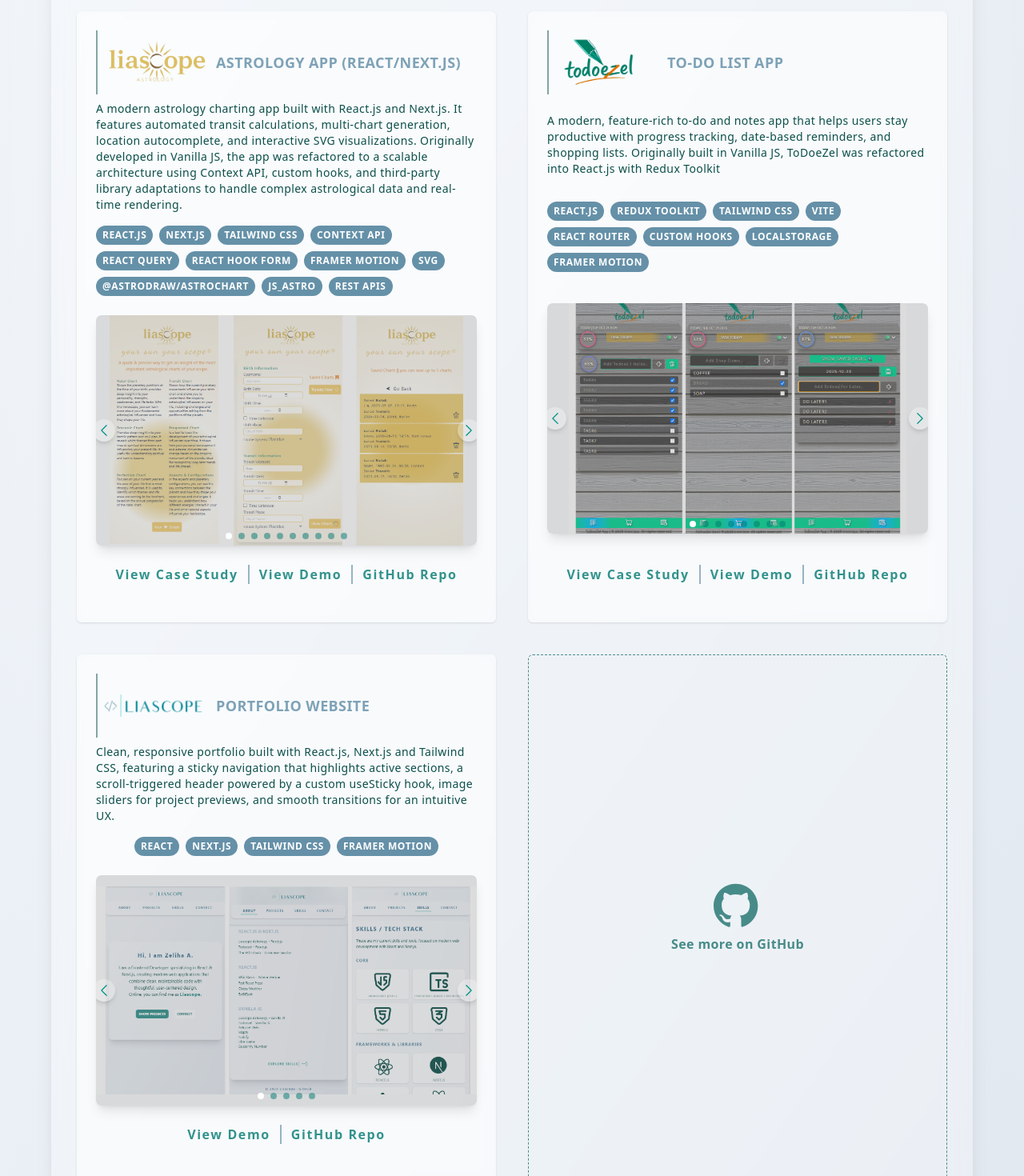
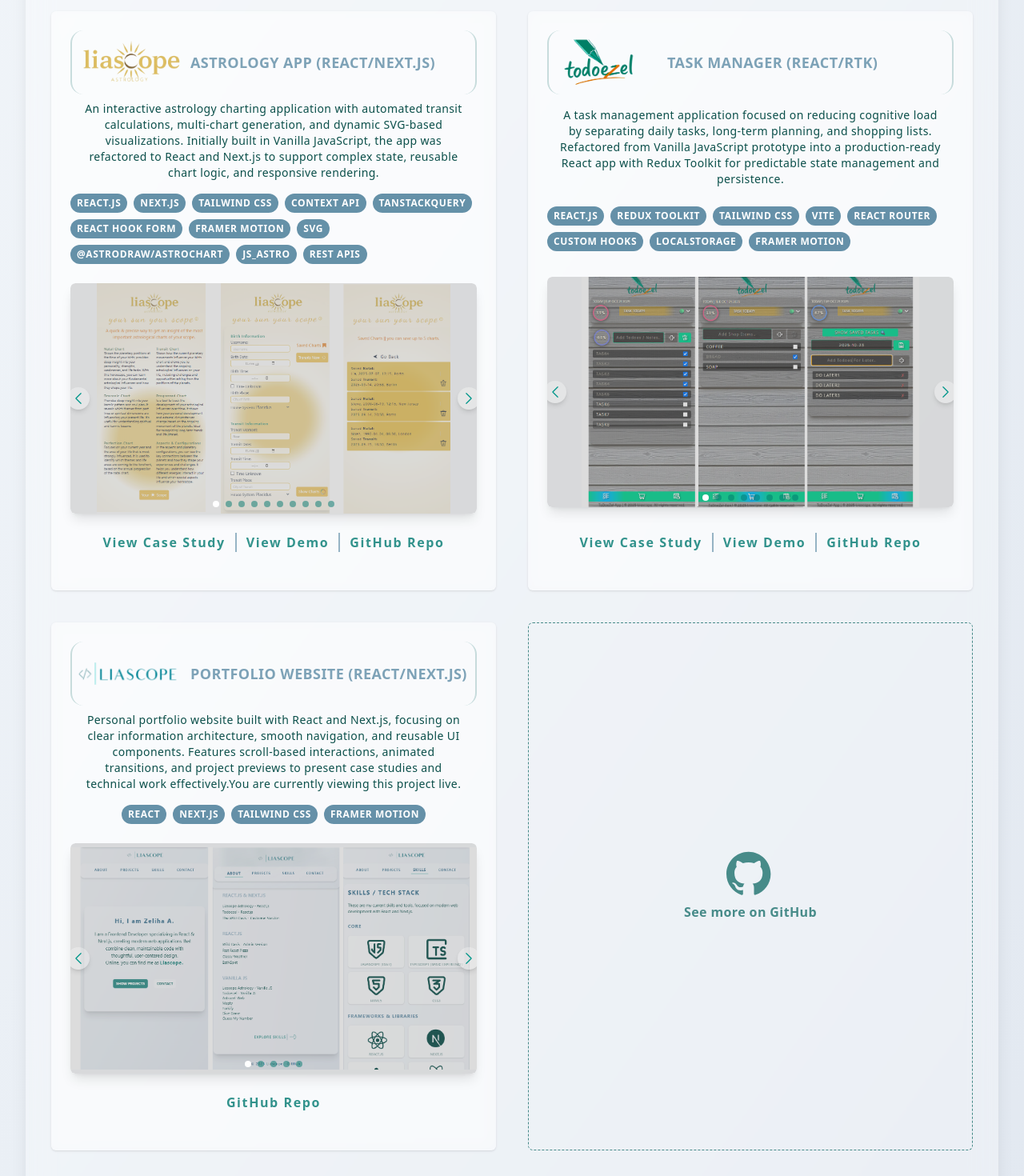
Before and after one commit to liascope/portfolio, a Next.js app: page /projects in a window 1280 px wide. Shown: the part 360-1830 px from the top of the page at 80% size. Built offline with nearby package versions, Linux system fonts and the light colour scheme.

Commit message:
chore: improve project cards content and layout

```diff
--- a/app/__components.js/CaseStudy/AstroReactNext.js
+++ b/app/__components.js/CaseStudy/AstroReactNext.js
@@ -337,7 +337,7 @@ This project strengthened my architectural thinking and highlighted the importan
     Other Case Studies
   </h3>
   <div className="flex justify-center gap-4 text-teal-700/40 tracking-wider font-semibold text-sm">
-   <Link href="/projects/casestudy/Todoezel" className="hover:text-teal-600/60" target="_blanked" >To-Do List App - React.js</Link>
+   <Link href="/projects/casestudy/Todoezel" className="hover:text-teal-600/60" target="_blanked" >Todoezel Task Manager - React/Redux Toolkit</Link>
   </div>
 </section>
         </footer>
--- a/app/__components.js/CaseStudy/HeaderCS.js
+++ b/app/__components.js/CaseStudy/HeaderCS.js
@@ -1,6 +1,6 @@
 import Image from "next/image"
 export default function HeaderCS ({img, children}) { return (
-      <header className='flex flex-row justify-start items-center w-full border-l-4 border-teal-900/50 sm:gap-10 mb-2 sm:pl-3 h-xs'>
+      <header className='flex flex-row justify-start items-center w-full border-x-4 border-teal-800/20 rounded-2xl sm:gap-10 mb-2 sm:pl-3 h-xs'>
                   <div className="relative w-38 h-20 sm:w-50 sm:h-50 ">
   <Image
     src={`/${img}/0.png`}
--- a/app/__components.js/CaseStudy/Todoezel.js
+++ b/app/__components.js/CaseStudy/Todoezel.js
@@ -7,7 +7,7 @@ export default function Todoezel() {
 
   return (<main className="min-h-screen bg-gradient-to-br from-slate-100 to-slate-200 text-teal-900 p-4 ">
       <section className="max-w-6xl mx-auto bg-white/30 backdrop-blur-lg rounded-xl p-4 sm:p-8 shadow-2xl text-base sm:text-lg ">
-      <HeaderCS img="todoReact">To-Do List App</HeaderCS>
+      <HeaderCS img="todoReact">Task Manager (React / Redux Toolkit)</HeaderCS>
 
         <article className="my-2">
           <p className="p-6">
@@ -238,7 +238,7 @@ export default function Todoezel() {
     Other Case Studies
   </h3>
   <div className="flex justify-center gap-4 text-teal-700/40 tracking-wider font-semibold text-sm">
- <Link href="/projects/casestudy/LiascopeAstrologyReactNext" className="hover:text-teal-600/60 " target="_blanked">Astrology App - React/Next.js</Link>
+ <Link href="/projects/casestudy/LiascopeAstrologyReactNext" className="hover:text-teal-600/60 " target="_blanked">Liascope Astrology - React/Next.js</Link>
   </div>
 </section>
         </footer>
--- a/app/__components.js/Header.js
+++ b/app/__components.js/Header.js
@@ -26,7 +26,7 @@ export default function Header() {
         </div>
       </Link>
 
-      <nav className="w-full sm:text-lg text-sm text-sky-900/70 font-bold tracking-widest uppercase max-w-6xl mx-auto px-4 py-4 flex justify-evenly items-center backdrop-blur-lg bg-white/30 rounded-2xl shadow-md sm:mb-7 mb-4">
+      <nav className="w-full sm:text-lg text-sm text-sky-900/70 font-bold tracking-widest uppercase max-w-7xl mx-auto px-4 py-4 flex justify-evenly items-center backdrop-blur-lg bg-white/30 rounded-2xl shadow-md sm:mb-7 mb-4">
         {navLinks.map((link) => {
           const isActive = pathname === link.href;
           return (
--- a/app/__components.js/Pages/About.js
+++ b/app/__components.js/Pages/About.js
@@ -8,7 +8,7 @@ export default function About() {
   const [open, setOpen] = useState(false)
 
   return ( <main className="min-h-screen bg-gradient-to-br from-slate-100 to-slate-200 text-teal-900 p-2 sm:p-4">
-      <section className="max-w-6xl mx-auto sm:mt-12 backdrop-blur-lg bg-white/30 rounded-2xl p-4 sm:p-10 shadow-xl">
+      <section className="max-w-7xl mx-auto sm:mt-12 backdrop-blur-lg bg-white/30 rounded-2xl p-4 sm:p-10 shadow-xl">
         <h1 className="sm:text-3xl text-2xl uppercase font-bold mb-6 sm:tracking-wider text-sky-900/80">About</h1>
         <article className="sm:text-lg text-sm flex flex-col gap-6">
         <p>
--- a/app/__components.js/Pages/Projects.js
+++ b/app/__components.js/Pages/Projects.js
@@ -5,13 +5,11 @@ import GitHub from '../Icons/GitHub';
 import { projects } from "@/app/_lib/config";
 import Seperation from '../Seperation';
 import IconButton from '../IconButton';
-import ArrowLeft from '../Icons/ArrowLeft';
-import Button from '../Button';
 import Mail from '../Icons/Mail';
 
 export default function Projects() {
   return ( <main className="min-h-screen bg-gradient-to-br from-slate-100 to-slate-200 text-teal-900 p-4">
-      <section className="max-w-6xl mx-auto sm:mt-16 backdrop-blur-lg bg-white/30 rounded-2xl p-2 sm:p-8 shadow-xl flex flex-col">
+      <section className="max-w-7xl mx-auto sm:mt-16 backdrop-blur-lg bg-white/30 rounded-2xl p-2 sm:p-8 shadow-xl flex flex-col">
        <h1 className="sm:text-3xl text-2xl font-bold mb-8 uppercase text-sky-900/80 tracking-widest text-center">Projects</h1>
         <div className="grid gap-10 md:grid-cols-2">
           {projects.map((project, index) => (
@@ -19,9 +17,9 @@ export default function Projects() {
               key={index}
               className="bg-white/40 backdrop-blur-sm rounded-md p-6 shadow hover:scale-[1.02] transition flex flex-col justify-between items-center"
             >
-            <div className='flex flex-row items-center justify-start w-full h-10 sm:h-20 border-l-2 border-teal-900/50 mb-2 pl-2'>
+            <div className='flex flex-row items-center justify-start w-full h-10 sm:h-20 border-x-2 rounded-2xl border-teal-800/20 mb-2 pl-2'>
 
-  <div className="relative w-20 sm:w-35 h-full ">
+  <div className="relative w-20 sm:w-35 h-full">
   <Image
     src={project.logo}
                    alt={`Screenshot ${index + 1}`}
@@ -33,7 +31,7 @@ export default function Projects() {
 </div>
 
               <h2 className="sm:text-lg text-md font-bold uppercase text-sky-900/50">{project.title}</h2></div>
-              <p className="text-sm mb-4">{project.description}</p>
+              <p className="text-sm mb-4 px-4 text-center">{project.description}</p>
               <div className="flex flex-wrap gap-2 text-xs mb-6">
                 {project.tech.map((tech, i) => (
                   <span
@@ -51,9 +49,9 @@ export default function Projects() {
                 {project.caseStudy && <><Link href={project.caseStudy} className="transition-all hover:scale-95 px-1 hover:text-teal-600">
                  View Case Study
                 </Link><Seperation/></>}
-                <Link href={project.link} target="_blank" className="transition-all hover:scale-95 px-1 hover:text-teal-600">
+               {project.link && <Link href={project.link} target="_blank" className="transition-all hover:scale-95 px-1 hover:text-teal-600">
                   View Demo
-                </Link><Seperation/>
+                </Link>}{project.caseStudy && project.link && <Seperation/>}
                 <Link href={project.github} target="_blank" className="transition-all hover:scale-95 px-1 hover:text-teal-600">
                   GitHub Repo
                 </Link>
--- a/app/__components.js/StickyHeader.js
+++ b/app/__components.js/StickyHeader.js
@@ -5,7 +5,7 @@ export default function StickyHeader() {
   const {isSticky} = useSticky()
   return (<><Header/>
       <div
-        className={`fixed top-0 left-1/2 transform -translate-x-1/2 p-3 w-full max-w-6xl rounded-b-2xl shadow-md transition-transform backdrop-blur-lg  duration-300 z-10 bg-gradient-to-br from-slate-100/50 to-slate-200/60 ${
+        className={`fixed top-0 left-1/2 transform -translate-x-1/2 p-3 w-full max-w-7xl rounded-b-2xl shadow-md transition-transform backdrop-blur-lg  duration-300 z-10 bg-gradient-to-br from-slate-100/50 to-slate-200/60 ${
           isSticky ? "translate-y-0" : "-translate-y-full"
         }`}
       >
--- a/app/_lib/config.js
+++ b/app/_lib/config.js
@@ -35,11 +35,9 @@ import Auth from "../__components.js/Icons/Auth";
   ];
 
 
-
 //Techstack
 export const skillIcons = {
   "JavaScript (ES6+)": Javascript,
-  // "TypeScript (basic)": Typescript,
   "React.js": ReactIcon,
   "Next.js": Next,
   "HTML5": Html,
@@ -70,8 +68,6 @@ export const stack = {
     "JavaScript (ES6+)",
    "HTML5",
    "CSS3",
-  //  "TypeScript (basic)",
-
   ],
   "Frameworks & Libraries": [
     "React.js",
@@ -126,7 +122,6 @@ export const caseStudy = {
 
 export const nextStep = {
   todoezel:["Opening a GPS-based world map on the Shop page to explore the location of shops and link them to shop items.","Allowing users to export lists (Notes/Tasks, Shop List, Today’s Tasks) as PDF or PNG for printing and offline use"],
-  // astroJS:[],
   astroReactNext:['Downloadable PDF chart reports.',"Lunar phase calendar integration.","Downloadable PDF chart reports.","AI-generated astrology insights based on user input."]
 }
 
@@ -150,16 +145,17 @@ export function generateImages(folder, count) {
  export const projects = [
    {logo: '/astroReact/0.png',
   title: 'Astrology App (React/Next.js)',
-  description: 'A modern astrology charting app built with React.js and Next.js. It features automated transit calculations, multi-chart generation, location autocomplete, and interactive SVG visualizations. Originally developed in Vanilla JS, the app was refactored to a scalable architecture using Context API, custom hooks, and third-party library adaptations to handle complex astrological data and real-time rendering.',
-  tech: ['React.js', 'Next.js', 'Tailwind CSS', 'Context API', 'React Query', 'React Hook Form', 'Framer Motion', 'SVG', '@astrodraw/astrochart', 'js_astro', 'REST APIs'],caseStudy: '/projects/casestudy/LiascopeAstrologyReactNext',
+  description: 'An interactive astrology charting application with automated transit calculations, multi-chart generation, and dynamic SVG-based visualizations. Initially built in Vanilla JavaScript, the app was refactored to React and Next.js to support complex state, reusable chart logic, and responsive rendering.',
+  tech: ['React.js', 'Next.js', 'Tailwind CSS', 'Context API', 'TanstackQuery', 'React Hook Form', 'Framer Motion', 'SVG', '@astrodraw/astrochart', 'js_astro', 'REST APIs'],
+  caseStudy: '/projects/casestudy/LiascopeAstrologyReactNext',
   link: 'https://liascope-react.vercel.app/',
   github: 'https://github.com/liascope/liascope-react',
   images: generateImages("astroReact", 10)
 }
 ,
     {logo: '/todoReact/0.png',
-  title: 'To-Do List App',
-  description: 'A modern, feature-rich to-do and notes app that helps users stay productive with progress tracking, date-based reminders, and shopping lists. Originally built in Vanilla JS, ToDoeZel was refactored into React.js with Redux Toolkit',
+  title: 'Task Manager (React/RTK)',
+  description: 'A task management application focused on reducing cognitive load by separating daily tasks, long-term planning, and shopping lists. Refactored from Vanilla JavaScript prototype into a production-ready React app with Redux Toolkit for predictable state management and persistence.',
   tech: [  'React.js', 'Redux Toolkit', 'Tailwind CSS','Vite', 'React Router', 'Custom Hooks',  'LocalStorage', 'Framer Motion'
   ],
     caseStudy: '/projects/casestudy/Todoezel',
@@ -168,10 +164,10 @@ export function generateImages(folder, count) {
   images: generateImages("todoReact", 8)
 
 },   {logo: '/portfolio/0.png',
-      title: 'Portfolio Website',
-      description: 'Clean, responsive portfolio built with React.js, Next.js and Tailwind CSS, featuring a sticky navigation that highlights active sections, a scroll-triggered header powered by a custom useSticky hook, image sliders for project previews, and smooth transitions for an intuitive UX.',
+      title: 'Portfolio Website (React/Next.js)',
+      description: 'Personal portfolio website built with React and Next.js, focusing on clear information architecture, smooth navigation, and reusable UI components. Features scroll-based interactions, animated transitions, and project previews to present case studies and technical work effectively.You are currently viewing this project live.',
       tech: ['React', 'Next.js', 'Tailwind CSS','Framer Motion' ],
-      link: 'https://liascope-portfolio.vercel.app/',
+      // link: 'https://liascope-portfolio.vercel.app/',
       github: 'https://github.com/liascope/portfolio',
       images: generateImages("portfolio", 5)
     },
```
